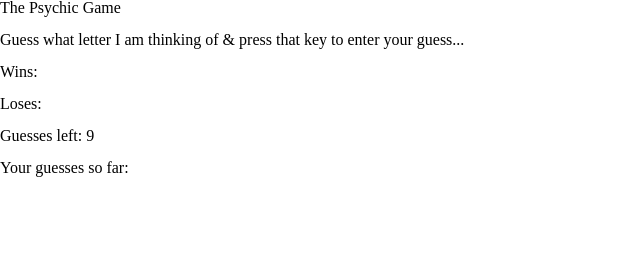
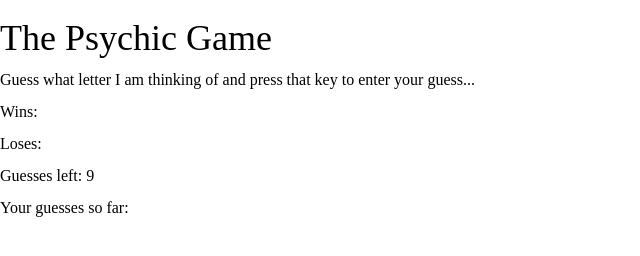
Before and after one commit to ksouders92/Psychic-Game, a plain HTML site: page index.html in a window 1280 px wide. Shown: the whole page, without its empty margins (0-640 px from the left). Drawn offline with Linux system fonts and the light colour scheme.

Commit message:
final draft

```diff
--- a/assets/Javascript/game.js
+++ b/assets/Javascript/game.js
@@ -57,7 +57,7 @@ document.onkeyup = function(event) {
 	}
 
 	// Displaying progress to HTML
-	var html = "<p>Wins:" + wins + "</p>" + "<p>Losses:" + losses + "</p>" + "<p>Guesses Left: " + guessesLeft + "</p>" +  "<p>Your guesses so far: " + guessesSoFar + "</p>" ;
+	var html = "<p>Wins:" + wins + "</p><br>" + "<p>Losses:" + losses + "</p><br>" + "<p>Guesses Left: " + guessesLeft + "</p><br>" +  "<p>Your guesses so far: " + guessesSoFar + "</p>" ;
 	// place html into the game ID
 	document.querySelector("#game").innerHTML = html;
 
--- a/index.html
+++ b/index.html
@@ -8,10 +8,19 @@
 
     <!-- Link Reset -->
     <link rel= "stylesheet" href="./assets/CSS/reset.css">
+ <style>
+     h1 {
+         font-size: 36px;
+         padding-top: 20px;
+     }
+
+
+
+ </style>
 
 <body>
 <h1>The Psychic Game</h1> <br>
-<h3>Guess what letter I am thinking of & press that key to enter your guess...</h3> <br>
+<h3>Guess what letter I am thinking of and press that key to enter your guess...</h3> <br>
 
 
 <div id = game>
```
